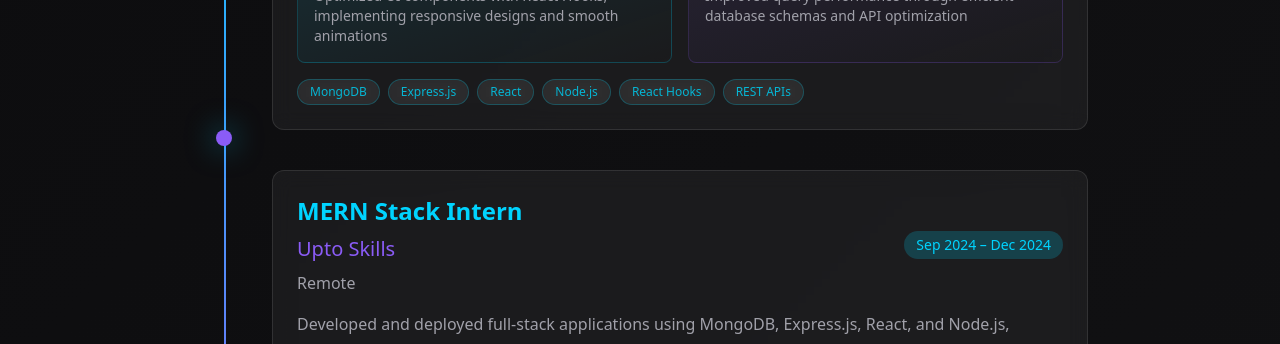
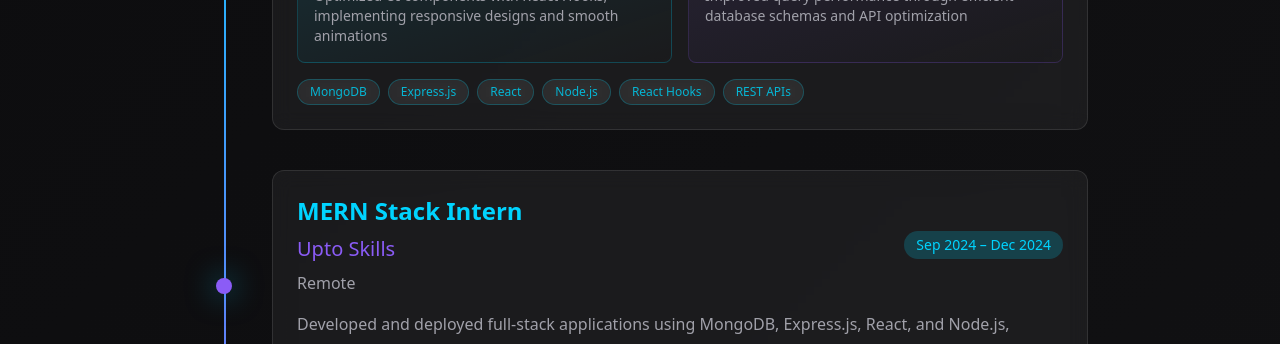
Before and after one commit to lokeshchintha/portfolio, a React (Vite) app: page / in a window 1280 px wide. Shown: the part 2320-2664 px from the top of the page. Built offline with nearby package versions, Linux system fonts and the light colour scheme.

Commit message:
Update Experience.tsx

```diff
--- a/src/components/Experience.tsx
+++ b/src/components/Experience.tsx
@@ -1,4 +1,3 @@
-
 const Experience = () => {
   return (
     <section id="experience" className="section-padding">
@@ -15,7 +14,7 @@ const Experience = () => {
             {/* Timeline Line */}
             <div className="absolute left-8 top-0 bottom-0 w-0.5 bg-gradient-to-b from-neon-blue to-neon-violet"></div>
 
-            {/* Experience Item */}
+            {/* SlashMark Experience */}
             <div className="relative pl-20 pb-12 animate-fade-in">
               {/* Timeline Dot */}
               <div className="absolute left-6 top-6 w-4 h-4 bg-neon-blue rounded-full shadow-neon-blue animate-glow"></div>
@@ -70,7 +69,8 @@ const Experience = () => {
                 </div>
               </div>
 
-              <div className="absolute left-6 top-125 w-4 h-4 bg-neon-violet rounded-full shadow-neon-violet animate-glow"></div>
+              {/* Upto Skills Experience */}
+              <div className="absolute left-6 top-[550px] w-4 h-4 bg-neon-violet rounded-full shadow-neon-violet animate-glow"></div>
               <div className="mt-10 card-glass">
                 <div className="flex flex-col md:flex-row md:items-center md:justify-between mb-4">
                   <div>
@@ -121,6 +121,7 @@ const Experience = () => {
                 </div>
               </div>
             </div>
+
           </div>
         </div>
       </div>
```
